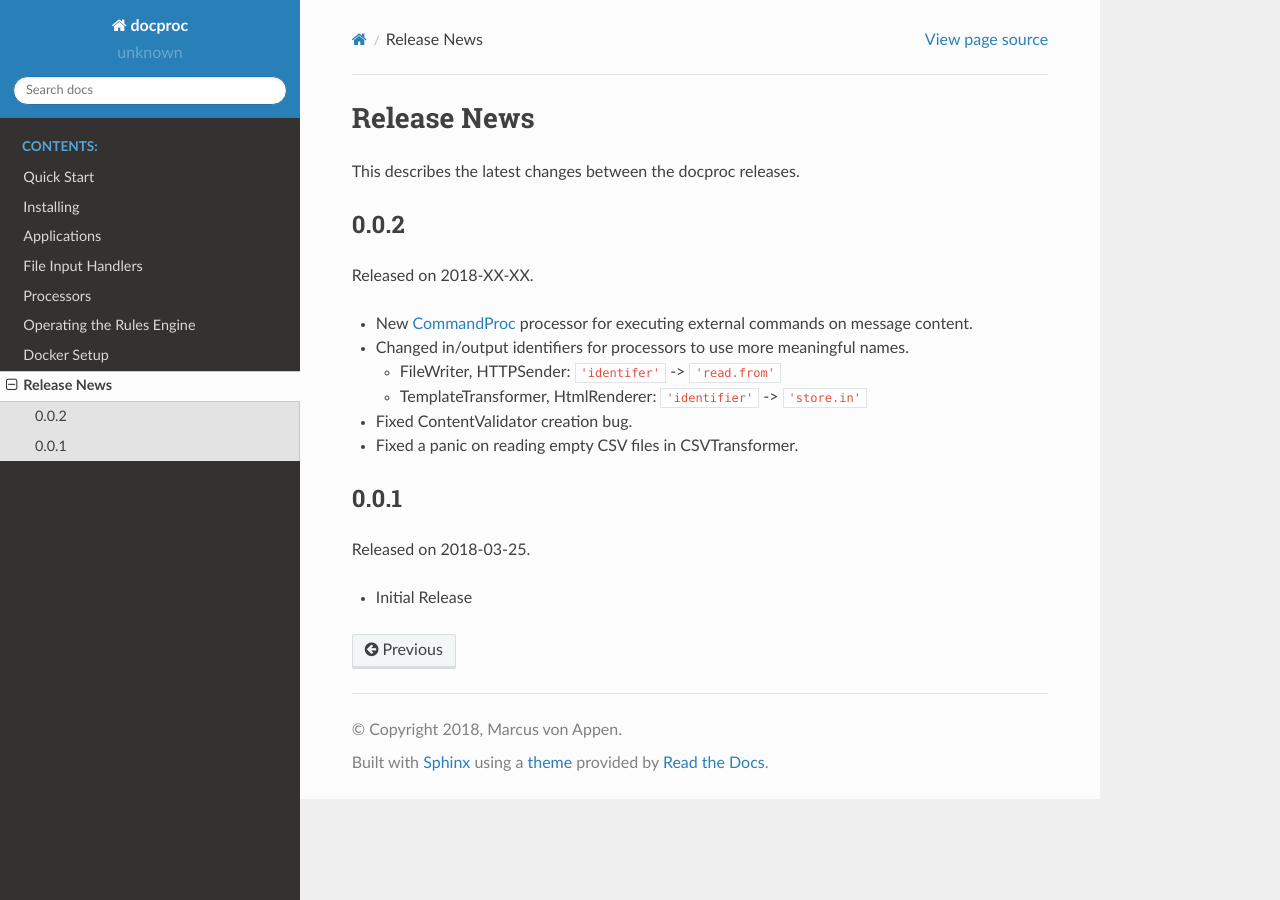
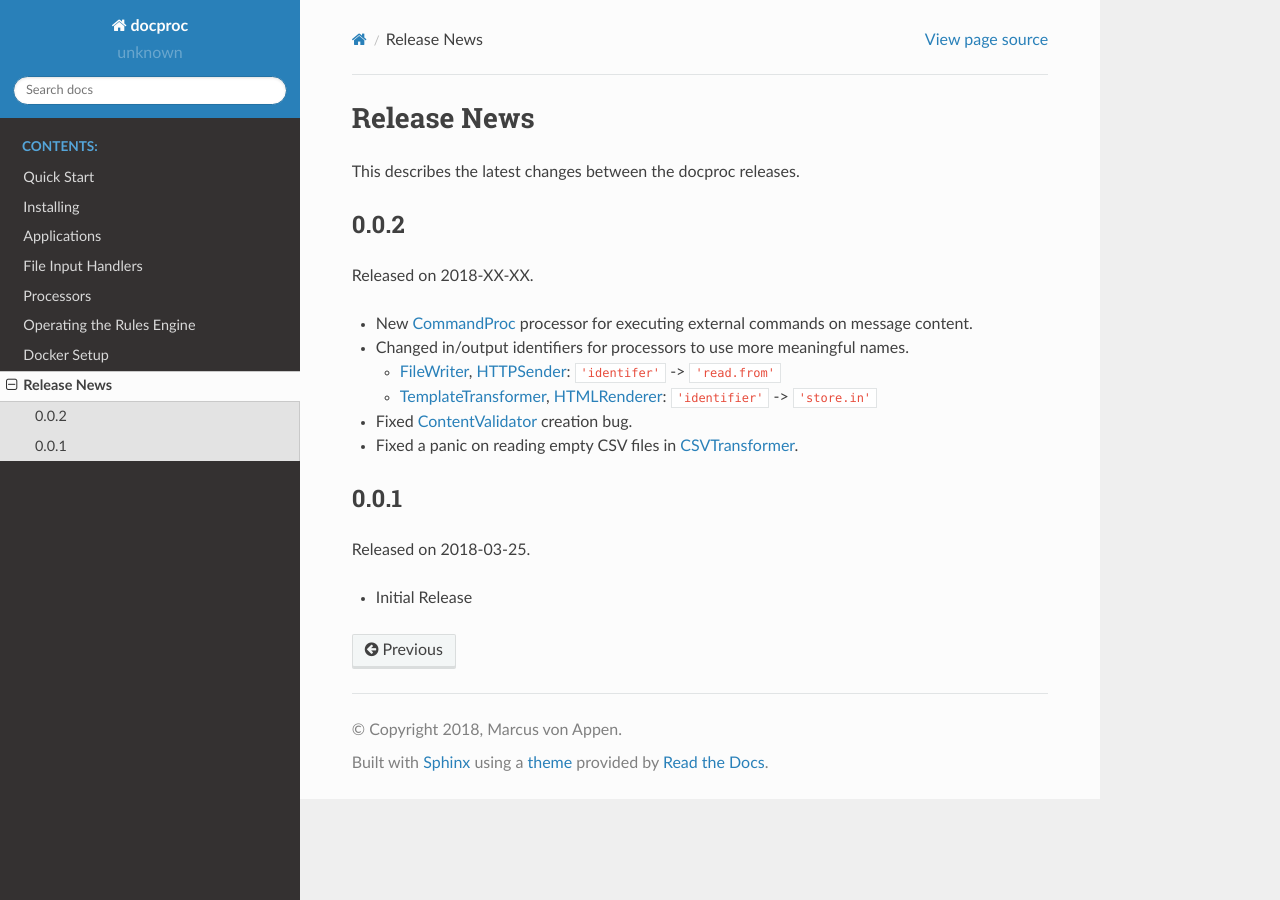
Before and after one commit to marcusva/docproc, a Sphinx documentation site: the page built from doc/news.rst, in a window 1280 px wide. Built offline with Sphinx 7.4.7 and the Read the Docs theme 2.0.0, drawn with Linux system fonts in a browser that asks for light colours; some of the changed lines change nothing that is shown.

Commit message:
- release notes update

```diff
--- a/doc/news.rst
+++ b/doc/news.rst
@@ -10,11 +10,11 @@ Released on 2018-XX-XX.
   content.
 * Changed in/output identifiers for processors to use more meaningful names.
 
-  * FileWriter, HTTPSender: ``'identifer'`` -> ``'read.from'``
-  * TemplateTransformer, HtmlRenderer: ``'identifier'`` -> ``'store.in'``
+  * :ref:`FileWriter`, :ref:`HTTPSender`: ``'identifer'`` -> ``'read.from'``
+  * :ref:`TemplateTransformer`, :ref:`HTMLRenderer`: ``'identifier'`` -> ``'store.in'``
 
-* Fixed ContentValidator creation bug.
-* Fixed a panic on reading empty CSV files in CSVTransformer.
+* Fixed :ref:`ContentValidator` creation bug.
+* Fixed a panic on reading empty CSV files in :ref:`CSVTransformer`.
 
 0.0.1
 -----
```
